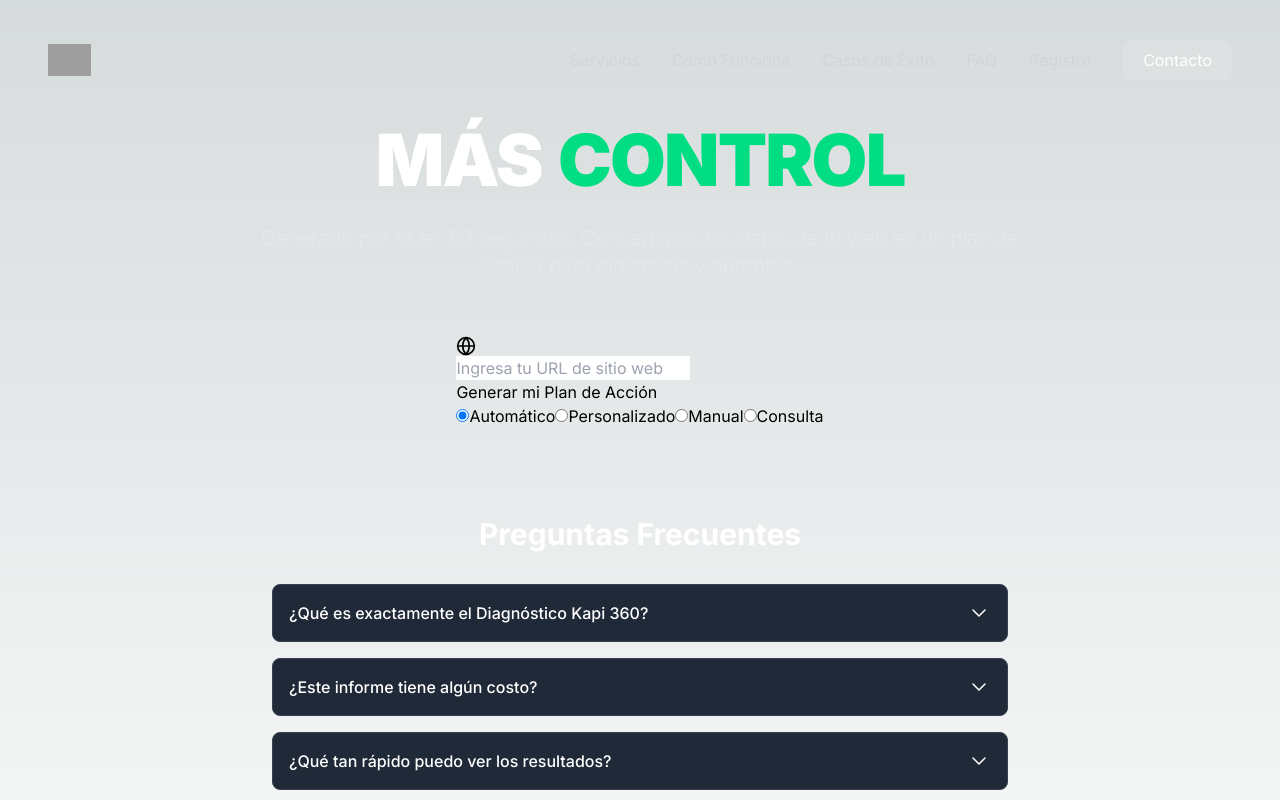
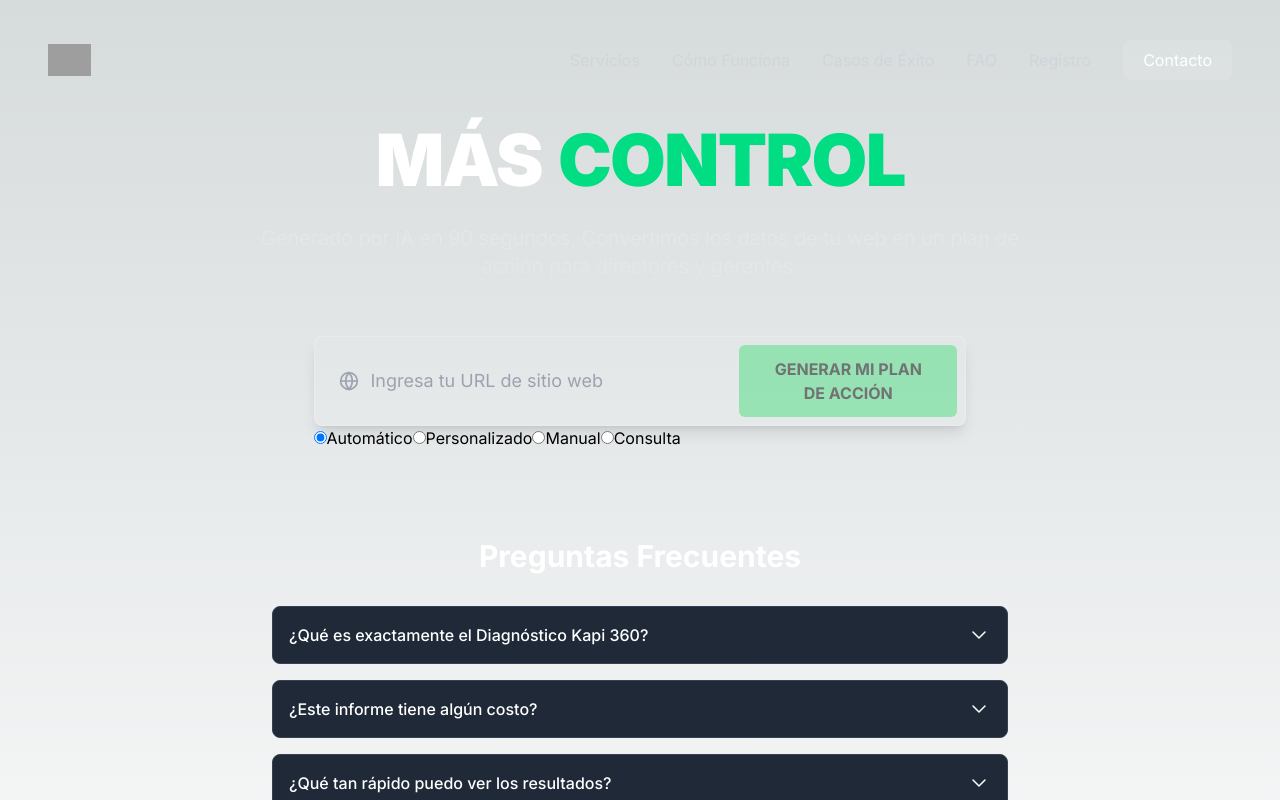
Before and after one commit to nataliogarbus/kapi360-mvp, a Next.js app: page / in a window 1280 px wide. Shown: the top 800 px of the page. Built offline with nearby package versions, Linux system fonts and the light colour scheme; grey boxes are pictures that could not be loaded.

Commit message:
refactor(ui): Rediseñar input y botón principal del formulario

```diff
--- a/src/components/DiagnosticForm.tsx
+++ b/src/components/DiagnosticForm.tsx
@@ -60,13 +60,15 @@ const DiagnosticForm: React.FC<DiagnosticFormProps> = ({ isLoading, onSubmit })
       <form id="diagnosticoForm" noValidate onSubmit={handleFormSubmit}>
         {/* --- Main Action Group: Visible in Auto and Custom modes --- */}
         {(mode === 'auto' || mode === 'custom') && (
-          <div className="main-action-group">
-            <div className="input-with-icon">
-              <svg className="icon" xmlns="http://www.w3.org/2000/svg" width="20" height="20" viewBox="0 0 24 24" fill="none" stroke="currentColor" strokeWidth="2" strokeLinecap="round" strokeLinejoin="round"><circle cx="12" cy="12" r="10"></circle><line x1="2" y1="12" x2="22" y2="12"></line><path d="M12 2a15.3 15.3 0 0 1 4 10 15.3 15.3 0 0 1-4 10 15.3 15.3 0 0 1-4-10 15.3 15.3 0 0 1 4-10z"></path></svg>
+          <div className="flex flex-col sm:flex-row items-center bg-white/5 border border-white/20 rounded-lg p-2 gap-2 shadow-lg">
+            <div className="relative flex-grow w-full">
+              <div className="absolute left-4 top-1/2 -translate-y-1/2 text-gray-400">
+                <svg xmlns="http://www.w3.org/2000/svg" width="20" height="20" viewBox="0 0 24 24" fill="none" stroke="currentColor" strokeWidth="2" strokeLinecap="round" strokeLinejoin="round"><circle cx="12" cy="12" r="10"></circle><line x1="2" y1="12" x2="22" y2="12"></line><path d="M12 2a15.3 15.3 0 0 1 4 10 15.3 15.3 0 0 1-4 10 15.3 15.3 0 0 1-4-10 15.3 15.3 0 0 1 4-10z"></path></svg>
+              </div>
               <input
                 type="text"
                 id="main-input"
-                className="form-input-field"
+                className="w-full bg-transparent text-white text-lg placeholder-gray-400 pl-12 pr-4 py-3 focus:outline-none focus:ring-0 border-0"
                 placeholder="Ingresa tu URL de sitio web"
                 required
                 value={url}
@@ -74,9 +76,17 @@ const DiagnosticForm: React.FC<DiagnosticFormProps> = ({ isLoading, onSubmit })
                 disabled={isLoading}
               />
             </div>
-            <button type="submit" id="main-cta-button" className={`cta-submit-button ${isLoading ? 'loading' : ''}`} disabled={isLoading || !url}>
-              <span className="button-text">Generar mi Plan de Acción</span>
-              <div className="spinner"></div>
+            <button
+              type="submit"
+              id="main-cta-button"
+              className="w-full sm:w-auto bg-green-400 text-black font-bold uppercase px-8 py-3 rounded-md hover:bg-green-500 transition-all duration-300 flex items-center justify-center disabled:opacity-50 disabled:cursor-not-allowed"
+              disabled={isLoading || !url}
+            >
+              {isLoading ? (
+                <div className="animate-spin rounded-full h-5 w-5 border-b-2 border-black"></div>
+              ) : (
+                <span>Generar mi Plan de Acción</span>
+              )}
             </button>
           </div>
         )}
```
